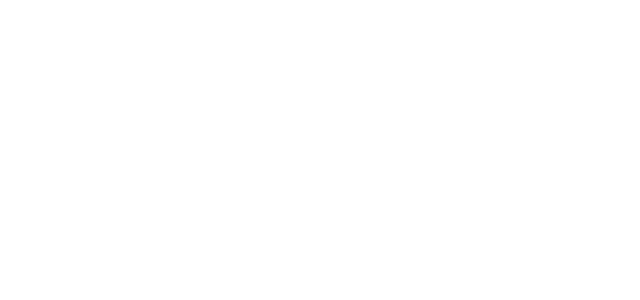
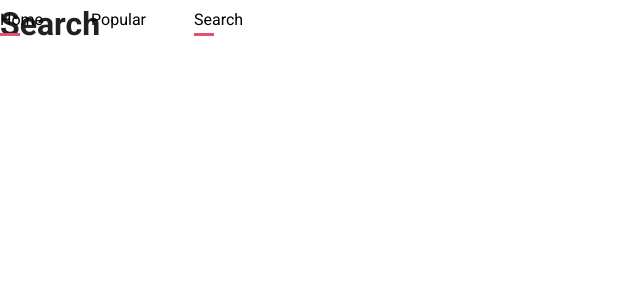
Before and after one commit to ni4yja/podcast-dashboard, a Nuxt app: page /search in a window 1280 px wide. Before the commit this address had no page. Shown: the top 300 px of the page, without its empty margins (0-640 px from the left). Built offline with nearby package versions, Linux system fonts and the light colour scheme.

Commit message:
navigation added

```diff
--- /dev/null
+++ b/components/Navigation.vue
@@ -0,0 +1,44 @@
+<template>
+  <nav>
+    <v-list>
+      <v-item-group>
+        <v-item link class="menu-link mr-12"
+          ><NuxtLink to="/">Home</NuxtLink></v-item
+        >
+        <v-item link class="menu-link mr-12"
+          ><NuxtLink to="/popular">Popular</NuxtLink></v-item
+        >
+        <v-item link class="menu-link mr-12"
+          ><NuxtLink to="/search">Search</NuxtLink></v-item
+        >
+      </v-item-group>
+    </v-list>
+  </nav>
+</template>
+
+<script>
+export default {};
+</script>
+
+<style>
+.v-application .menu-link {
+  color: #000;
+  text-decoration: none;
+  position: relative;
+}
+
+.menu-link::after {
+  content: "";
+  position: absolute;
+  left: 0;
+  bottom: -7px;
+  width: 20px;
+  height: 3px;
+  background: #e35176;
+  display: none;
+}
+
+.menu-link.nuxt-link-active::after {
+  display: block;
+}
+</style>
--- /dev/null
+++ b/layouts/HomeHeader.vue
@@ -0,0 +1,28 @@
+<template>
+  <v-app>
+    <v-app-bar app flat color="rgba(0,0,0,0)">
+      <v-navigation-drawer
+        app
+        floating
+        height="100%"
+        width="100%"
+        color="rgba(0,0,0,0)"
+      >
+        <Navigation />
+      </v-navigation-drawer>
+    </v-app-bar>
+    <nuxt />
+  </v-app>
+</template>
+
+<script>
+import Navigation from "~/components/Navigation.vue";
+export default {
+  components: {
+    Navigation,
+  },
+};
+</script>
+
+<style>
+</style>
--- a/pages/index.vue
+++ b/pages/index.vue
@@ -1,8 +1,6 @@
 <template>
-  <v-app>
   <v-navigation-drawer
     absolute
-      app
     permanent
     floating
     right
@@ -42,15 +40,20 @@
       <span class="headline font-weight-light mr-n4 mb-n4">$127</span>
     </v-toolbar>
     <div>
-        <a href="#" style="color:#e35376">Add funds</a>
+      <a href="#" style="color: #e35376">Add funds</a>
       <v-icon color="#e35376" size="20">mdi-chevron-right</v-icon>
     </div>
     <v-card class="mt-11 rounded-xl" flat color="#e35376">
-        <v-card-subtitle style="color: #fff">Anything to tell the audience?</v-card-subtitle>
-        <v-card-text class="headline mt-3" style="color: #fff">Become <br /> <strong>a podcaster!</strong></v-card-text>
+      <v-card-subtitle style="color: #fff"
+        >Anything to tell the audience?</v-card-subtitle
+      >
+      <v-card-text class="headline mt-3" style="color: #fff"
+        >Become <br />
+        <strong>a podcaster!</strong></v-card-text
+      >
       <v-card-actions>
         <v-spacer></v-spacer>
-          <a href="#" style="color:#fff">Learn more</a>
+        <a href="#" style="color: #fff">Learn more</a>
         <v-icon color="#efff" size="20">mdi-chevron-right</v-icon>
       </v-card-actions>
     </v-card>
@@ -59,16 +62,16 @@
       <v-icon>mdi-exit-to-app</v-icon>
     </div>
   </v-navigation-drawer>
-  </v-app>
 </template>
 
 <script>
-import AppLogo from "~/components/AppLogo.vue";
+import HomeHeader from "~/layouts/HomeHeader.vue";
 
 export default {
   components: {
-    AppLogo,
+    // Navigation,
   },
+  layout: "HomeHeader",
   data: () => ({
     items: [
       {
--- /dev/null
+++ b/pages/popular.vue
@@ -0,0 +1,13 @@
+<template>
+  <h1>Popular</h1>
+</template>
+
+<script>
+export default {
+  layout: 'HomeHeader'
+}
+</script>
+
+<style>
+
+</style>
--- /dev/null
+++ b/pages/search.vue
@@ -0,0 +1,13 @@
+<template>
+  <h1>Search</h1>
+</template>
+
+<script>
+export default {
+  layout: 'HomeHeader'
+}
+</script>
+
+<style>
+
+</style>
```
Lines whose indentation alone changed are shown as unchanged.
